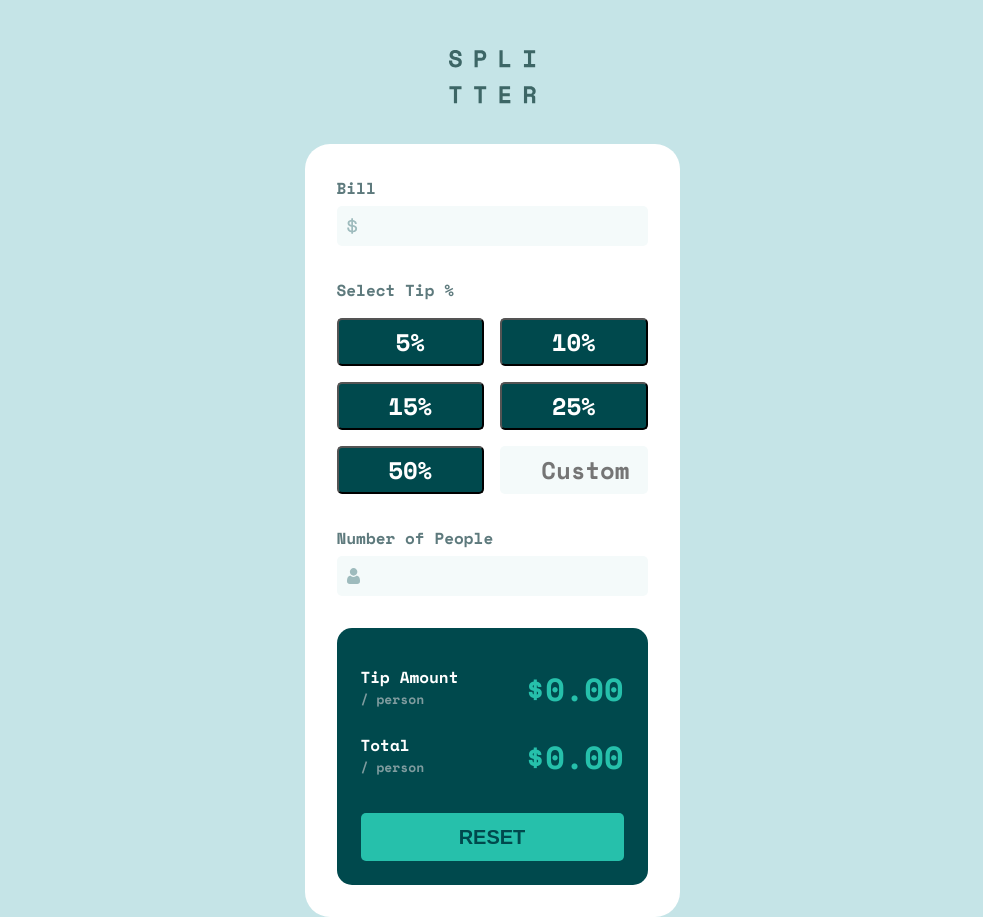
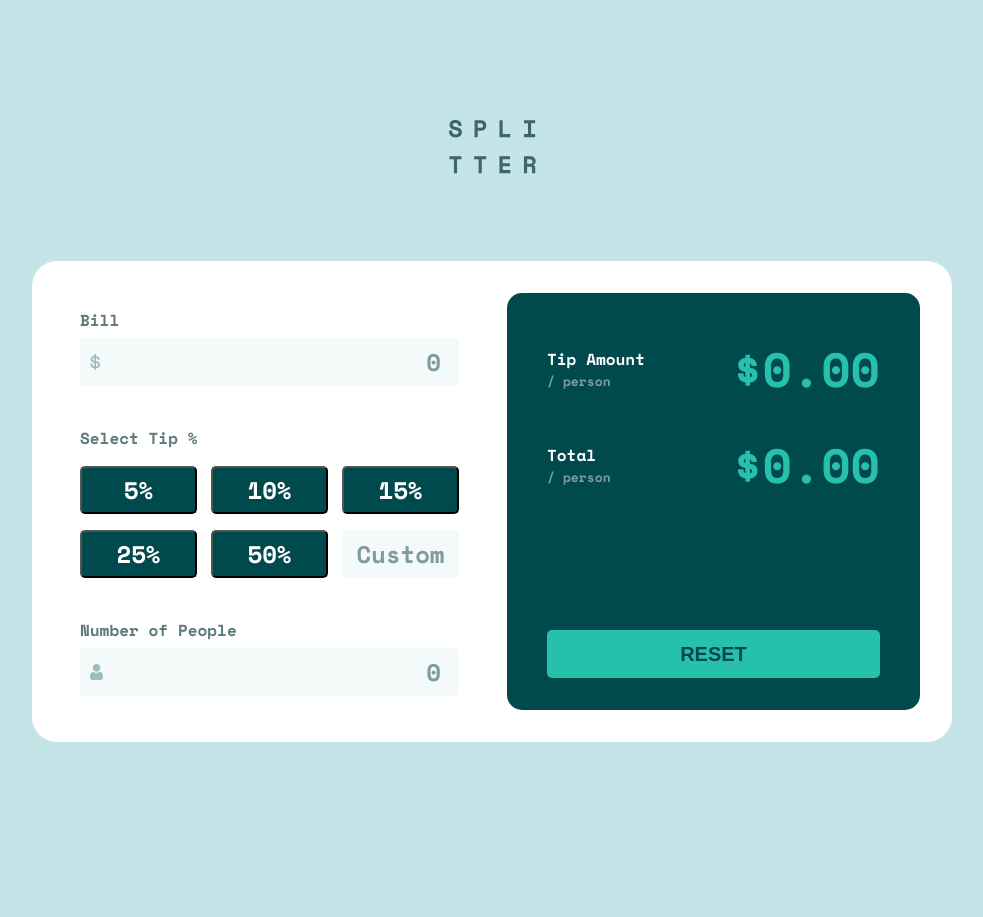
Before and after one commit to leeport511/tip-calculator-app, a website: page index.html in a window 1280 px wide. Shown: the whole page, without its empty margins (148-1131 px from the left). After the commit the page ends 800 px from the top, so only its background shows below. Drawn offline with nearby package versions, Linux system fonts and the light colour scheme.

Commit message:
terminado big screen scss

```diff
--- a/index.html
+++ b/index.html
@@ -20,7 +20,7 @@
                         <label for="bill">Bill</label>
                         <div class="bill-input">
                               <img src="./assets/images/icon-dollar.svg" alt="dollar icon">
-                              <input type="text" id="bill" name="bill" >
+                              <input type="text" id="bill" name="bill" placeholder="0">
                         </div>
                   </div>
                   <div class="tip">
@@ -38,7 +38,7 @@
                         <label for="people">Number of People</label>
                         <div class="people-input">
                               <img src="./assets/images/icon-person.svg" alt="person icon">
-                              <input type="text" id="people" name="people" >
+                              <input type="text" id="people" name="people" placeholder="0">
                         </div>
                         <span class="error-msg hidden">Can't be zero</span>
                   </div>
--- a/sass/components/_index.scss
+++ b/sass/components/_index.scss
@@ -52,6 +52,10 @@
                   font-weight: bold;
                   font-size: 24px;
                   outline: none;
+
+                  &::placeholder {
+                        color: variables.$grayish-cyan;
+                  }
 
             }
 
@@ -225,14 +229,122 @@
 }
 
 
+@media screen and (min-width: 1280px) {
+
+
+      .logo {
+            width: 87px;
+            height: 53px;
+            margin-top: 120px;
+            margin-bottom: 88px;
+      }
+
+
+      //CONTENEDOR
+      .splitter-container {
+            display: flex;
+            flex-direction: row;
+            justify-content: space-between;
+            align-items: center;
+            gap: 48px;
+            padding: 32px 32px 32px 48px;
+            max-width: 920px;
+            height: 481px;
 
 
 
+            .splitter-form {
+
+                  width: 379px;
+                  height: 388px;
 
 
+                  input {
+                        width: 100%;
+                        height: 48px;
+
+                  }
 
 
+                  .bill {
+                        margin-bottom: 40px;
 
-@media screen and (min-width: 1280px) {
+                  }
+
+                  .tip {
+
+                        margin-bottom: 40px;
+
+
+                        &-buttons {
+
+                              display: grid;
+                              grid-template-columns: repeat(3, 1fr);
+                              gap: 16px 14px;
+
+
+                              .tip-button {
+                                   height: 48px;
+                                   width: 117px;
+
+                              }
+
+
+                              .custom-tip {
+                                    background-color: variables.$very-light-grayish-cyan;
+                                    color: variables.$very-dark-cyan;
+                                    height: 48px;
+                                    width: 117px;
+                                    padding: 0;
+
+                                    &::placeholder {
+                                          text-align: center;
+                                    }
+                              }
+                        }
+                  }
+
+                .people {
+
+                  margin-bottom: 32px;
+
+
+                }
+
+            }
+
+            .splitter-result {
+
+                 padding: 40px;
+                 width: 413px;
+                 height: 417px;
+
+
+                 .tip-amt {
+                        display: flex;
+                        align-items: center;
+                        justify-content: space-between;
+                        margin-bottom: 25px;
+
+
+                        .per-person{
+                            font-size: 13px;
+                            color: variables.$grayish-cyan
+                        }
+
+                        p {
+                            font-size: 48px;
+                        }
+
+                 }
+
+                 button {
+                        margin-top: 105px;
+                        height: 48px;
+                 }
+
+            }
+
+      }
 
 }
```
Also changed, not shown: css/main.css, 1 other file.
